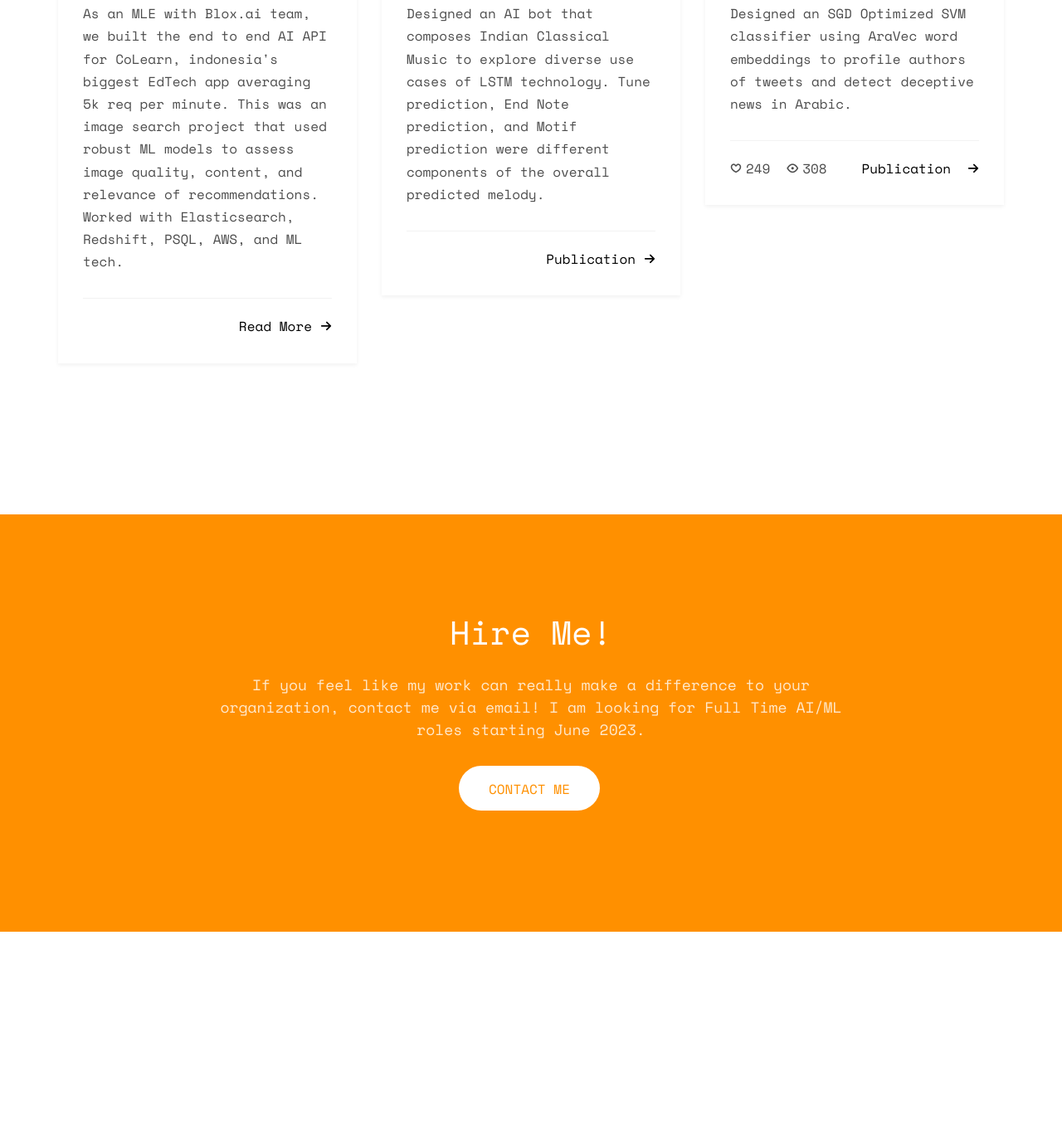
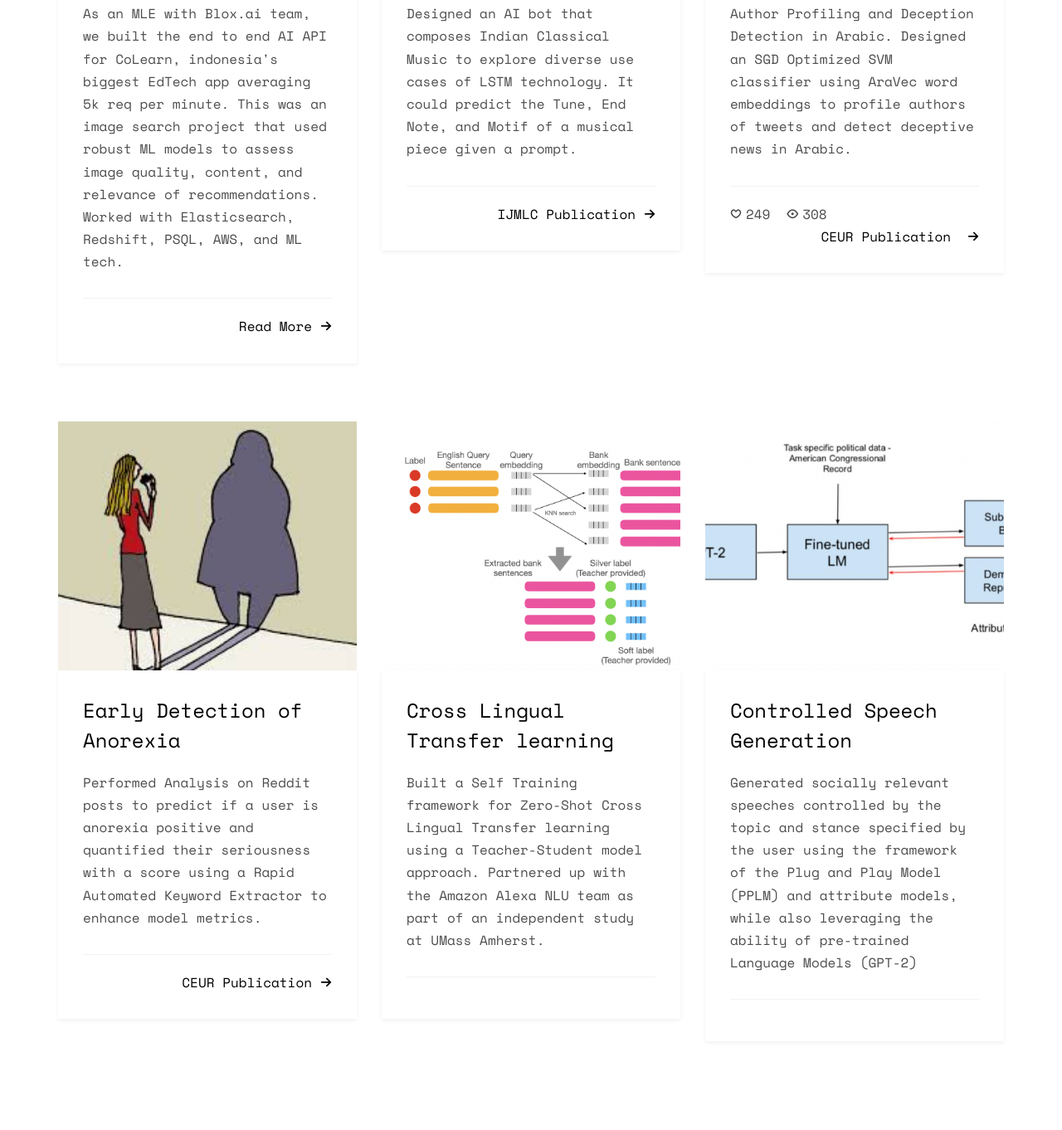
Before and after one commit to hananthakris/hananthakris.github.io, a plain HTML site: page index.html in a window 1280 px wide. Shown: the part 5418-6780 px from the top of the page at 83% size. Before the commit the page ends 6541 px from the top, so only its background shows below. Drawn offline with nearby package versions, Linux system fonts and the light colour scheme; some packages are replaced by stand-ins of ours; no server answers; files whose address does not match are found by name.

Commit message:
finalfinal

```diff
--- a/index.html
+++ b/index.html
@@ -353,9 +353,9 @@
 						<a href="#" class="blog-bg" style="background-image: url(images/music.png);"></a>
 						<div class="blog-text">
 							<h3><a href="#"> MellisAI </a></h3>
-							<p> Designed an AI bot that composes Indian Classical Music to explore diverse use cases of LSTM technology. Tune prediction, End Note prediction, and Motif prediction were different components of the overall predicted melody. </p>
+							<p> Designed an AI bot that composes Indian Classical Music to explore diverse use cases of LSTM technology. It could predict the Tune, End Note, and Motif of a musical piece given a prompt.  </p>
 							<ul class="stuff">
-								<li><a href="http://www.ijmlc.org/vol10/927-AM0028.pdf">Publication<i class="icon-arrow-right22"></i></a></li>
+								<li><a href="http://www.ijmlc.org/vol10/927-AM0028.pdf">IJMLC Publication<i class="icon-arrow-right22"></i></a></li>
 							</ul>
 						</div>
 					</div>
@@ -365,16 +365,55 @@
 						<a href="#" class="blog-bg" style="background-image: url(images/apda.jpeg);"></a>
 						<div class="blog-text">
 							<h3><a href="#"> APDA </a></h3>
-							<p> Designed an SGD Optimized SVM classifier using AraVec word embeddings to profile authors of tweets and detect deceptive news in Arabic. </p>
+							<p> Author Profiling and Deception Detection in Arabic. Designed an SGD Optimized SVM classifier using AraVec word embeddings to profile authors of tweets and detect deceptive news in Arabic. </p>
 							<ul class="stuff">
 								<li><i class="icon-heart2"></i>249</li>
 								<li><i class="icon-eye2"></i>308</li>
-								<li><a href="http://ceur-ws.org/Vol-2517/T2-4.pdf"> Publication <i class="icon-arrow-right22"></i></a></li>
+								<li><a href="http://ceur-ws.org/Vol-2517/T2-4.pdf"> CEUR Publication <i class="icon-arrow-right22"></i></a></li>
 							</ul>
 						</div>
 					</div>
 				</div>
 			</div>
+
+			<div class="row">
+				<div class="col-md-4">
+					<div class="fh5co-blog animate-box">
+						<a href="#" class="blog-bg" style="background-image: url(images/anor.jpeg);"></a>
+						<div class="blog-text">
+							<h3><a href="#"> Early Detection of Anorexia </a></h3>
+							<p> Performed Analysis on Reddit posts to predict if a user is anorexia positive and quantified their seriousness with a score using a Rapid Automated Keyword Extractor to enhance model metrics. </p>
+							<ul class="stuff">
+								<li><a href="http://ceur-ws.org/Vol-2380/paper_93.pdf">CEUR Publication<i class="icon-arrow-right22"></i></a></li>
+							</ul>
+						</div>
+					</div>
+				</div>
+				<div class="col-md-4">
+					<div class="fh5co-blog animate-box">
+						<a href="#" class="blog-bg" style="background-image: url(images/cross.png);"></a>
+						<div class="blog-text">
+							<h3><a href="#"> Cross Lingual Transfer learning </a></h3>
+							<p> Built a Self Training framework for Zero-Shot Cross Lingual Transfer learning using a Teacher-Student model approach. Partnered up with the Amazon Alexa NLU team as part of an independent study at UMass Amherst.
+							</p>
+							<ul class="stuff">
+							</ul>
+						</div>
+					</div>
+				</div>
+				<div class="col-md-4">
+					<div class="fh5co-blog animate-box">
+						<a href="#" class="blog-bg" style="background-image: url(images/pplm.png);"></a>
+						<div class="blog-text">
+							<h3><a href="#"> Controlled Speech Generation </a></h3>
+							<p> Generated socially relevant speeches controlled by the topic and stance specified by the user using the framework of the Plug and Play Model (PPLM) and attribute models, while also leveraging the ability of pre-trained Language Models (GPT-2) </p>
+							<ul class="stuff">
+							</ul>
+						</div>
+					</div>
+				</div>
+			</div>
+
 		</div>
 	</div>
 
```
Also changed, not shown: images/anor.jpeg (added), images/anorexia.jpeg (added), images/cross.png (added), images/pplm.png (added), 2 other files.
